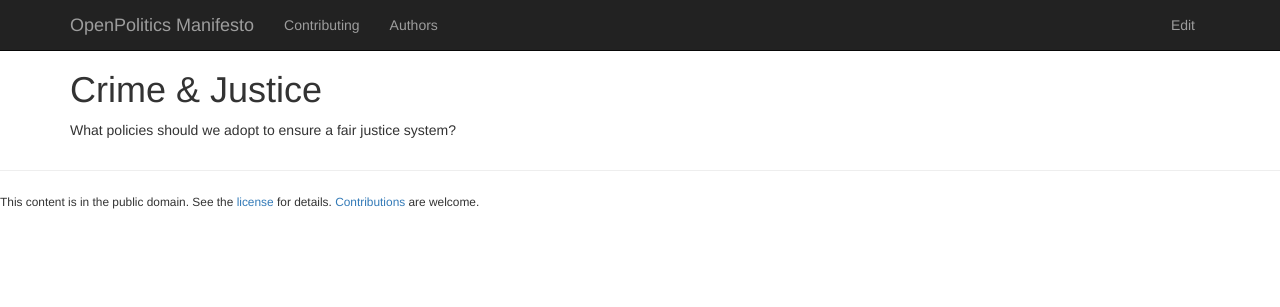
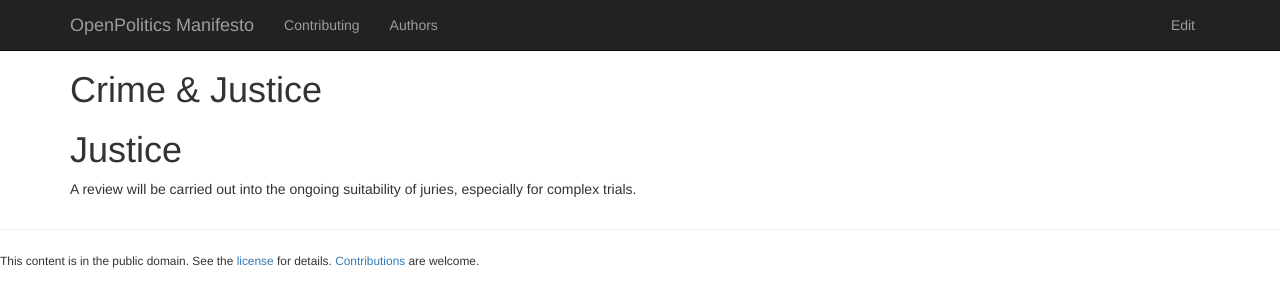
Before and after one commit to openpolitics/manifesto, a Jekyll site: the page built from crime.md, in a window 1280 px wide. Shown: the top 307 px of the page. Built offline with Jekyll 4.4.1, drawn with Linux system fonts in a browser that asks for light colours; nearby versions of some CDN libraries.

Commit message:
Review of juries

```diff
--- a/crime.md
+++ b/crime.md
@@ -4,4 +4,6 @@ layout: page
 published: true
 ---
 
-What policies should we adopt to ensure a fair justice system?
+# Justice
+
+A review will be carried out into the ongoing suitability of juries, especially for complex trials.
```
